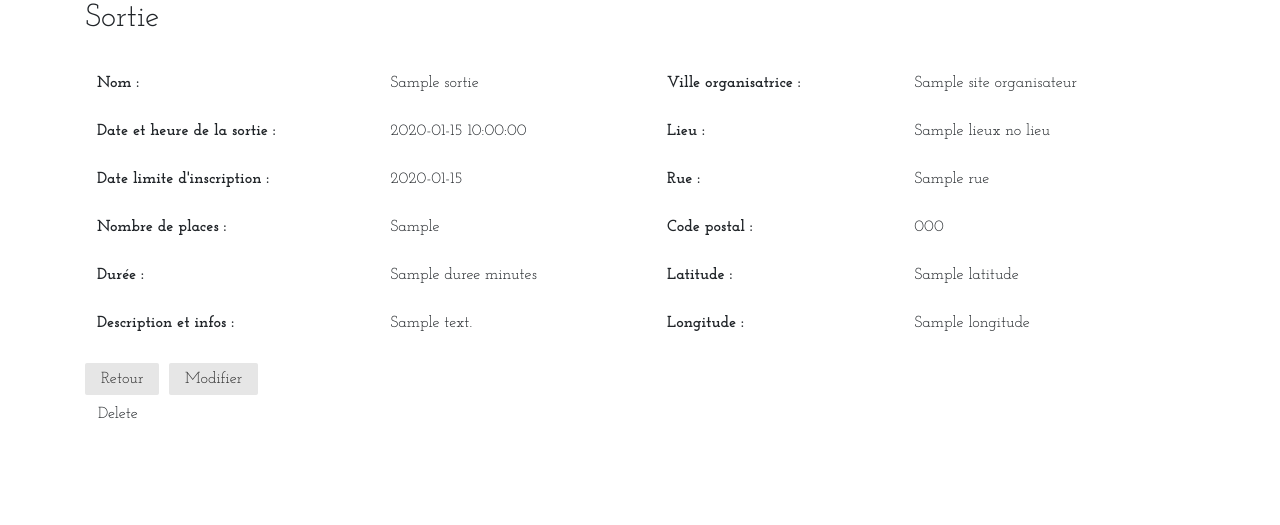
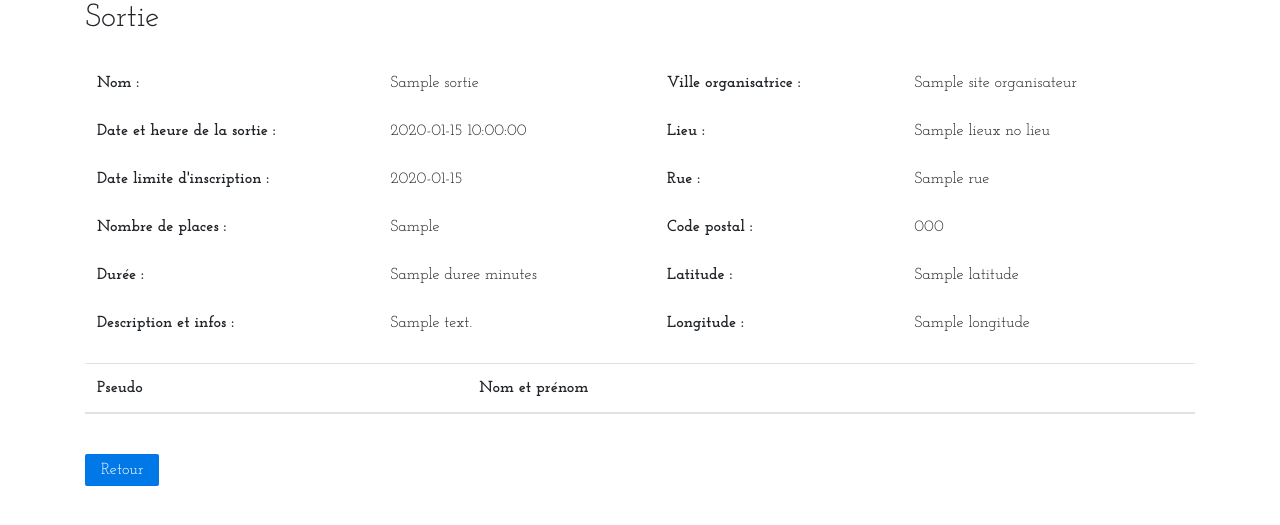
Before and after one commit to mamed9701/projet_Sortir, a Symfony app: template templates/sortie/show.html.twig in a window 1280 px wide. Shown: the part 95-620 px from the top of the page. Run offline with Twig, Linux system fonts and the light colour scheme; the template is opened without the code that fills it: most values are stand-ins (such as "Sample title", 1, 10 or a date in 2020); lists and menus that the app fills with data are empty; some libraries are stand-ins or nearby versions.

Commit message:
tableau des inscrits de la sortie

```diff
--- a/src/Controller/SortieController.php
+++ b/src/Controller/SortieController.php
@@ -63,10 +63,12 @@ class SortieController extends AbstractController
     /**
      * @Route("/{id}", name="sortie_show", methods={"GET"})
      */
-    public function show(Sortie $sortie): Response
+    public function show(Sortie $sortie, SortieRepository $sortieRepo): Response
     {
+      // $users=$sortie->getId();
         return $this->render('sortie/show.html.twig', [
             'sortie' => $sortie,
+            //'users' => $sortieRepo->findPseudosSortie($users),
         ]);
     }
 
--- a/templates/sortie/show.html.twig
+++ b/templates/sortie/show.html.twig
@@ -68,11 +68,26 @@
                     </tbody>
                 </table>
             </div>
+
             <div class="container">
-            <button class="pure-button" href="{{ path('sortie_index') }}">Retour</button>&nbsp;
-            <button class="pure-button" href="{{ path('sortie_edit', {'id': sortie.id}) }}">Modifier</button>&nbsp;
-        {{ include('sortie/_delete_form.html.twig') }}
+                <table class="table">
+{#                    <tr>{% for user in users %}#}
+                        <th>Pseudo</th>
+                        <th>Nom et prénom</th>
+                    </tr>
+                    <tbody>
+                    <tr>
+{#                        <td>{{ user.pseudo }}</td>#}
+                        <td></td>
+{#                    {% endfor %}</tr>#}
+                    </tbody>
+                </table>
             </div>
+
+            <div class="container">
+                <a href="{{ path('sortie_index') }}"><button class="pure-button pure-button-primary">Retour</button></a>&nbsp;
+            </div>
+
         </div>
     </div>
 {% endblock %}
```
Also changed, not shown: src/Repository/SortieRepository.php (+27 -11 lines), templates/sortie/index.html.twig (+2 -6 lines). Lines whose indentation alone changed are shown as unchanged.
